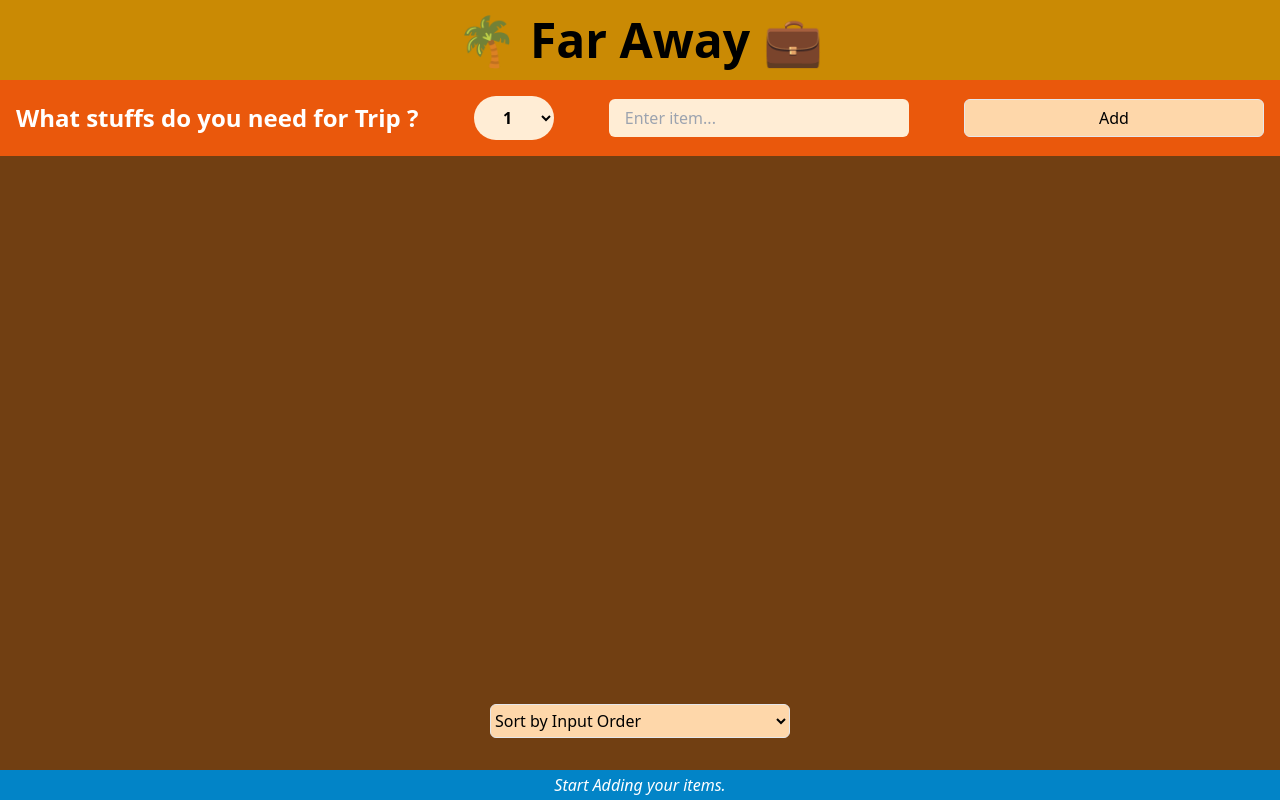
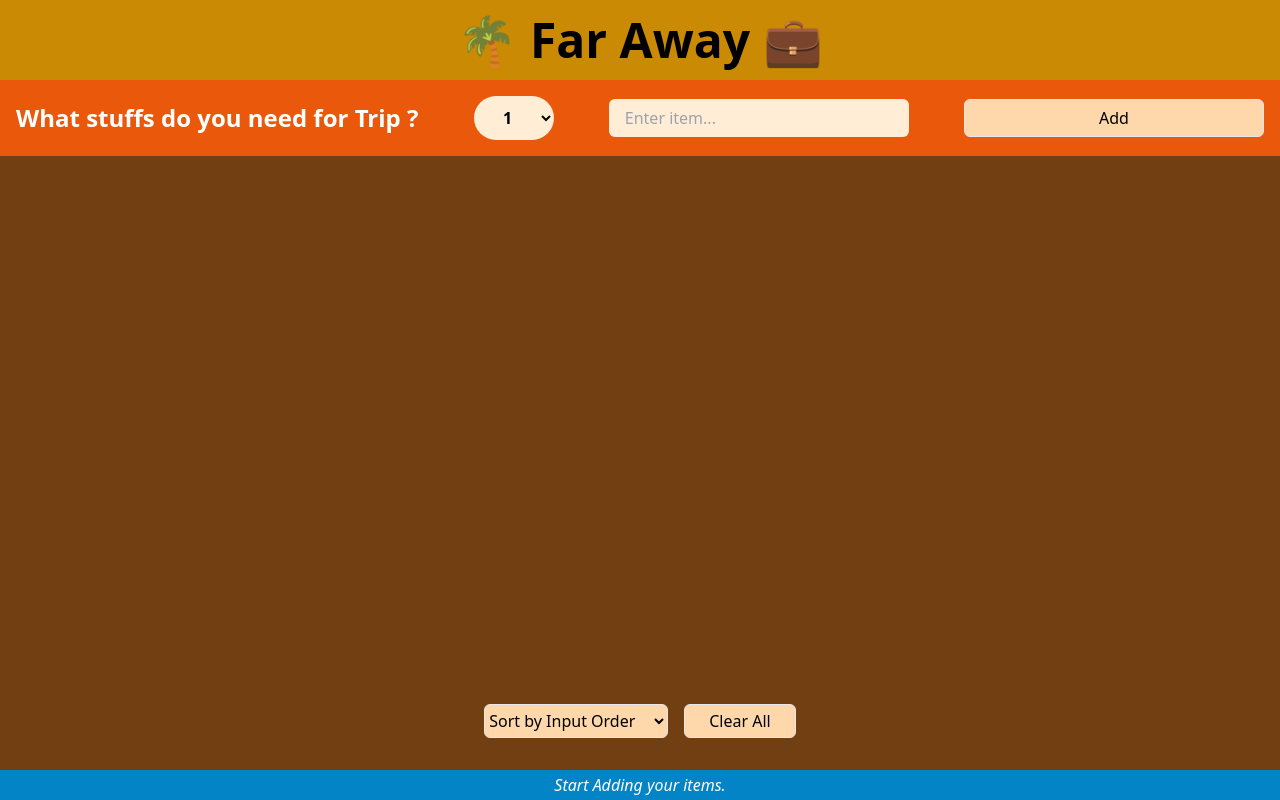
Before and after one commit to Dhruvmehta1311/travel-list, a React (Vite) app: page / in a window 1280 px wide. Built offline with nearby package versions, Linux system fonts and the light colour scheme.

Commit message:
Added Clear all Functionality.

```diff
--- a/src/App.jsx
+++ b/src/App.jsx
@@ -25,6 +25,9 @@ export default function App() {
       )
     );
   }
+  function handleReset() {
+    setItems([]);
+  }
 
   return (
     <div className="flex flex-col h-screen bg-yellow-900">
@@ -34,6 +37,7 @@ export default function App() {
         items={items}
         handleDeleteItem={handleDeleteItem}
         handleUpdateItems={handleUpdateItems}
+        handleReset={handleReset}
       />
       <Stats items={items} />
     </div>
@@ -106,7 +110,12 @@ function Form({ handleAddItems }) {
   );
 }
 
-function PackingList({ items, handleDeleteItem, handleUpdateItems }) {
+function PackingList({
+  items,
+  handleDeleteItem,
+  handleUpdateItems,
+  handleReset,
+}) {
   const [sortBy, setSortBy] = useState("input");
 
   let sortedItems;
@@ -125,7 +134,7 @@ function PackingList({ items, handleDeleteItem, handleUpdateItems }) {
   }
 
   return (
-    <div className="bg-yellow-900 h-full sm:px-4 flex flex-col justify-between py-8">
+    <div className="bg-yellow-900 h-full sm:px-4 flex flex-col items-center justify-between py-8">
       <ul className="flex flex-wrap gap-10 font-semibold text-xl bg-yellow-900 text-white p-4">
         {sortedItems.map((item) => (
           <Item
@@ -136,15 +145,23 @@ function PackingList({ items, handleDeleteItem, handleUpdateItems }) {
           />
         ))}
       </ul>
+      <div className="w-full flex items-center justify-center gap-4">
         <select
           value={sortBy}
           onChange={(e) => setSortBy(e.target.value)}
-        className="max-w-[300px] w-[90%] mx-auto rounded-md bg-orange-200 border focus:border-black h-[34px]"
+          className="max-w-[300px]  rounded-md bg-orange-200 border focus:border-black h-[34px]"
         >
           <option value="input">Sort by Input Order</option>
           <option value="description">Sort by Description</option>
           <option value="packed">Sort by Packed Status</option>
         </select>
+        <button
+          onClick={handleReset}
+          className="px-6 rounded-md bg-orange-200 border focus:border-black h-[34px]"
+        >
+          Clear All
+        </button>
+      </div>
     </div>
   );
 }
```
Lines whose indentation alone changed are shown as unchanged.
